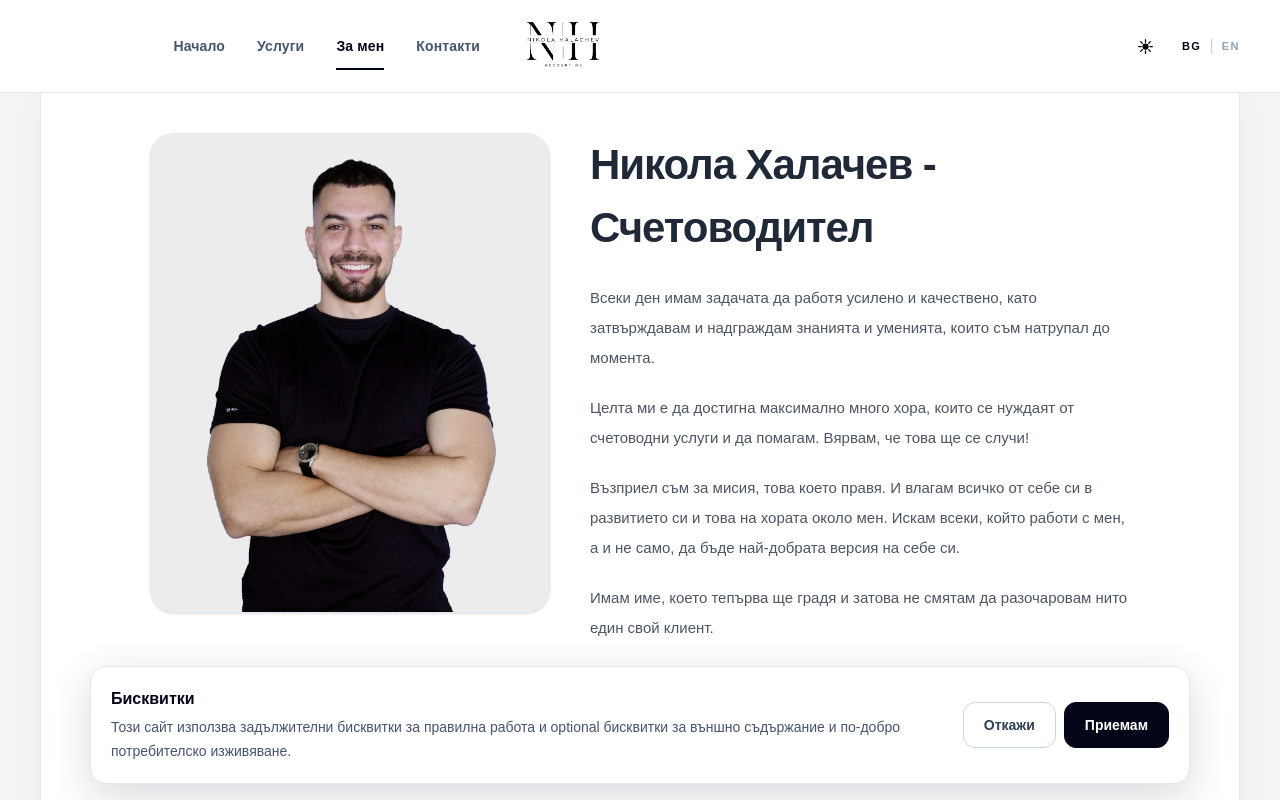
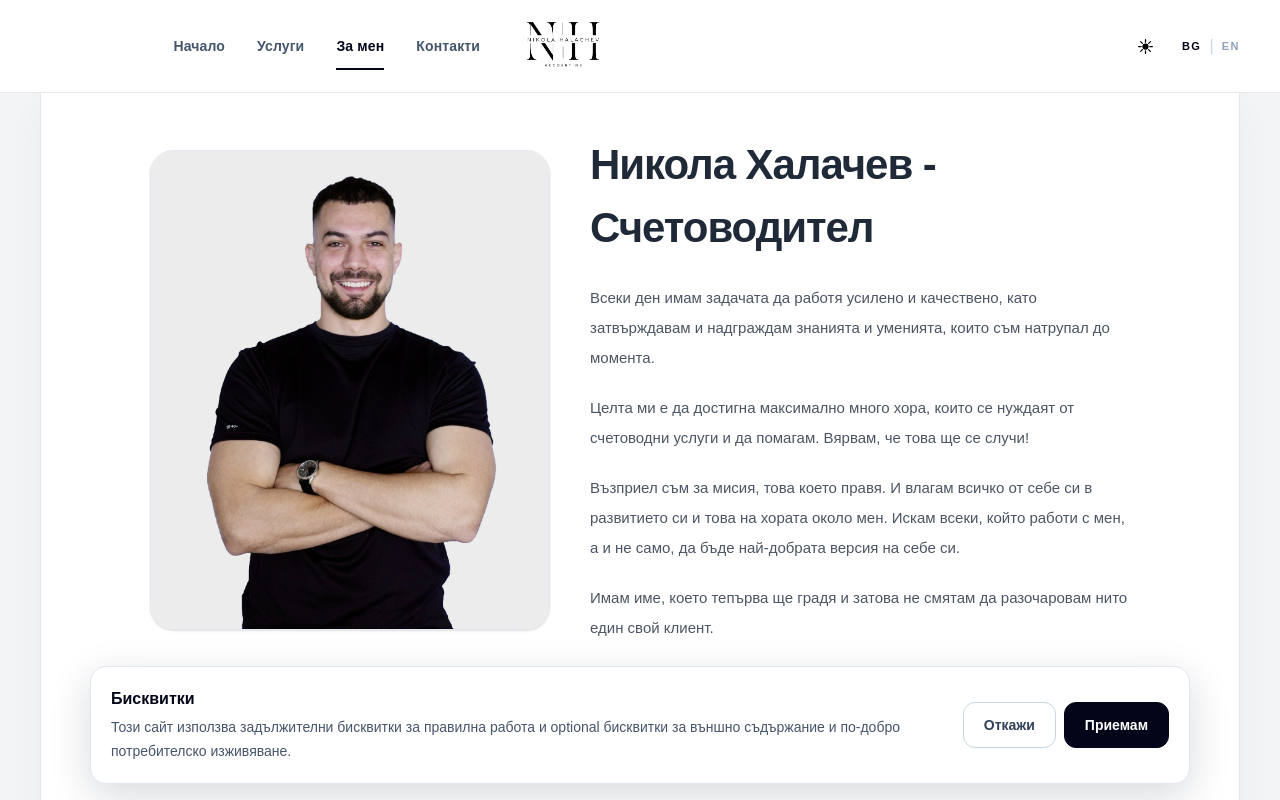
Before and after one commit to viktor132607/nhalachev.com, a Next.js app: page /about in a window 1280 px wide. Shown: the top 800 px of the page. Built offline with nearby package versions, Linux system fonts and the light colour scheme.

Commit message:
Align about image top with heading

```diff
--- a/app/About.tsx
+++ b/app/About.tsx
@@ -16,7 +16,7 @@ export default function About() {
         "grid gap-8 lg:grid-cols-[360px_minmax(0,1fr)] lg:items-start xl:grid-cols-[400px_minmax(0,1fr)] xl:gap-10"
 
     const imageWrapClass =
-        "mx-auto w-full max-w-[400px] overflow-hidden rounded-[24px] border border-slate-200 bg-slate-50 shadow-sm dark:border-[#111111] dark:bg-[#1c1c1f] lg:h-[480px]"
+        "mx-auto w-full max-w-[400px] overflow-hidden rounded-[24px] border border-slate-200 bg-slate-50 shadow-sm dark:border-[#111111] dark:bg-[#1c1c1f] lg:mt-[17px] lg:h-[480px]"
 
     const imageClass = "h-full w-full object-cover object-center lg:h-[500px]"
 
```
